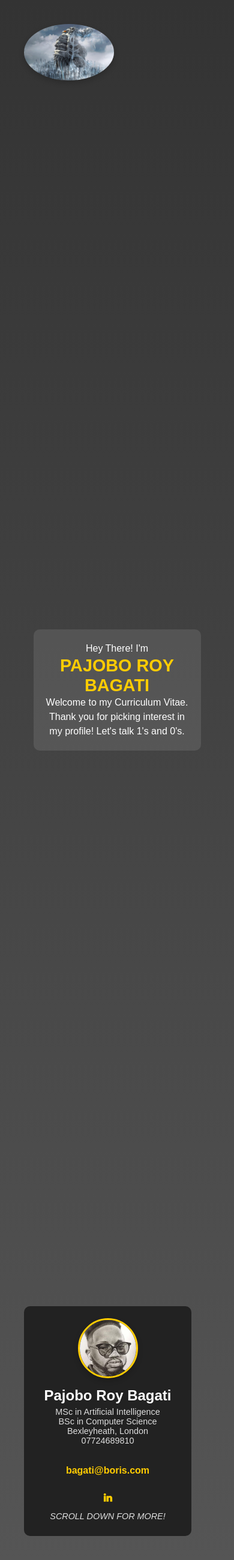
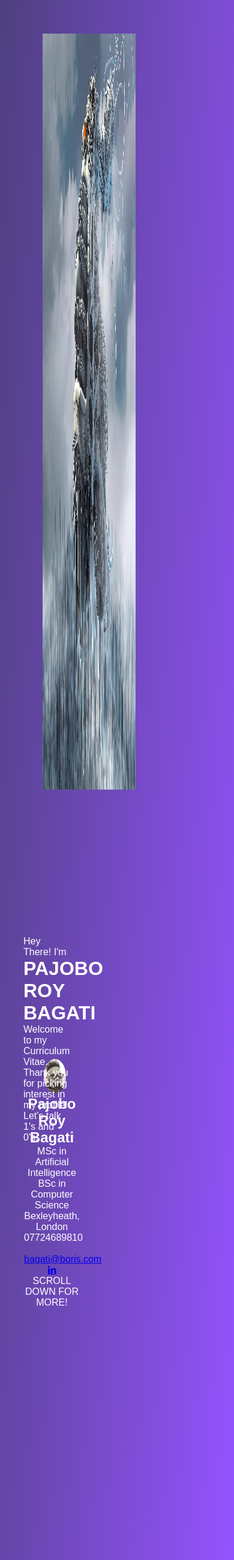
Before and after one commit to BORRIS-ROY/portfolio_backend, a Django app: page / in a window 390 px wide. Shown: the whole page at 60% size. Run offline with Django 5.2, Linux system fonts and the light colour scheme.

Commit message:
CSS FIX 4

```diff
--- a/portfolio_backend/static/css/style.css
+++ b/portfolio_backend/static/css/style.css
@@ -27,142 +27,40 @@
     overflow-y: auto;
 }
 
-/*SLIDE 1 STARTS*/
-/* Main Slide Container */
-.slide1 {
-    display: flex;
-    flex-direction: column;
-    align-items: center;
-    justify-content: center;
-    text-align: center;
-    padding: 40px;
-    background: linear-gradient(to bottom, #333, #555); /* Gradient background */
-    color: white;
+.slide1 img{
+    width: 50%;
+    height: 50%;
+    margin-top: 5%;
+    margin-left: 10%;
+
 }
 
-/* Profile Image */
-.slide1 img {
-    max-width: 200px;
-    height: auto;
-    border-radius: 50%;
-    margin-bottom: 20px;
-    box-shadow: 0px 4px 10px rgba(0, 0, 0, 0.2); /* Soft shadow for depth */
+.slides h2{
+    /*margin-top: 1%;*/
+    max-height: 5%;
+    width: 100%;
+    text-align: center;
 }
 
-/* Intro Text */
-.intro {
-    max-width: 500px;
-    margin: 20px auto;
-    padding: 20px;
-    background: rgba(255, 255, 255, 0.1); /* Slight transparent background */
-    border-radius: 10px;
+.slides2{
+    width: 30%;
+    text-align: center;
 }
 
-.intro p {
-    font-size: 1.2rem;
-    line-height: 1.5;
+.slides2 img{
+    height: 35%;
+    width: 40%;
+    border-radius: 50%;
+    margin-top: 20%;
 }
 
-/* Name Heading */
-.head {
-    font-size: 2.5rem;
-    font-weight: bold;
-    color: #ffcc00; /* Highlighted name */
+.intro{
+    position: absolute;
+    top: 60%;
+    width: 20%;
+    left: 10%;
 }
-
-/* About & Contact Section */
-.slides2 {
-    display: flex;
-    flex-direction: column;
-    align-items: center;
-    background: #222;
-    padding: 20px;
-    border-radius: 10px;
-    width: 80%;
-    max-width: 400px;
-    margin-top: 30px;
-}
-
-.slides2 img {
-    width: 120px;
-    height: 120px;
-    border-radius: 50%;
-    object-fit: cover;
-    border: 3px solid #ffcc00;
-    margin-bottom: 15px;
-}
-
-/* Contact Info */
-.slides2 p {
-    font-size: 1rem;
-    color: #ddd;
-    margin: 5px 0;
-}
-
-/* Email & Social Links */
-.slides2 a {
-    display: inline-block;
-    margin-top: 10px;
-    font-size: 1rem;
-    color: #ffcc00;
-    text-decoration: none;
-    font-weight: bold;
-}
-
-.slides2 a:hover {
-    text-decoration: underline;
-}
-
-/* SCROLL DOWN TEXT */
-.slides2 p:last-child {
-    font-style: italic;
-    font-size: 0.9rem;
-    margin-top: 15px;
-}
-
-/* Responsive Design */
-@media (max-width: 768px) {
-    .slide1 {
-        padding: 20px;
-    }
-
-    .intro {
-        max-width: 90%;
-    }
-
-    .head {
-        font-size: 2rem;
-    }
-
-    .slides2 {
-        width: 90%;
-    }
-}
-
-@media (max-width: 480px) {
-    .slide1 img {
-        width: 150px;
-    }
-
-    .head {
-        font-size: 1.8rem;
-    }
-
-    .intro p {
-        font-size: 1rem;
-    }
-
-    .slides2 img {
-        width: 100px;
-        height: 100px;
-    }
-
-    .slides2 p {
-        font-size: 0.9rem;
-    }
-}
-/*Side 1 Ends!!!*/
-
+/*Side1 Ends!!!*/
 
 /*SLIDE2 STARTS*/
 .slide2 {
```
